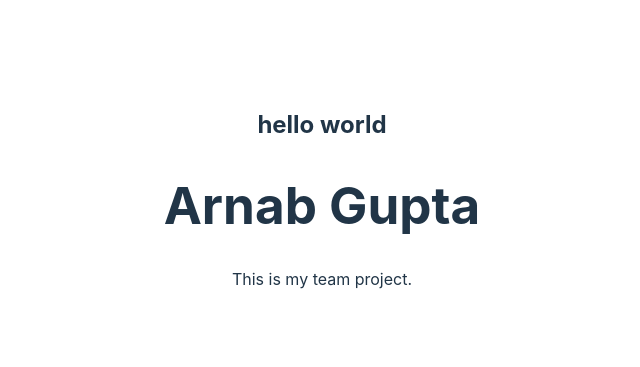
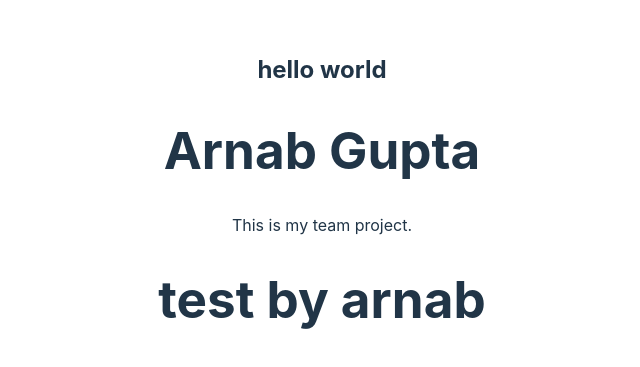
Before and after one commit to Arnab-Gupta11/practice-team-project, a React (Vite) app: page / in a window 1280 px wide. Shown: the part 203-570 px from the top of the page, without its empty margins (318-958 px from the left). Built offline with nearby package versions, Linux system fonts and the light colour scheme.

Commit message:
add:test conflict

```diff
--- a/src/App.jsx
+++ b/src/App.jsx
@@ -1,4 +1,5 @@
 import "./App.css";
+import Test from "./components/Test";
 
 function App() {
   return (
@@ -8,6 +9,7 @@ function App() {
         {/* new branch */}
         <h1>Arnab Gupta</h1>
         <p>This is my team project.</p>
+        <Test />
       </div>
     </>
   );
--- /dev/null
+++ b/src/components/Test.jsx
@@ -0,0 +1,9 @@
+const Test = () => {
+  return (
+    <div>
+      <h1>test by arnab</h1>
+    </div>
+  );
+};
+
+export default Test;
```
